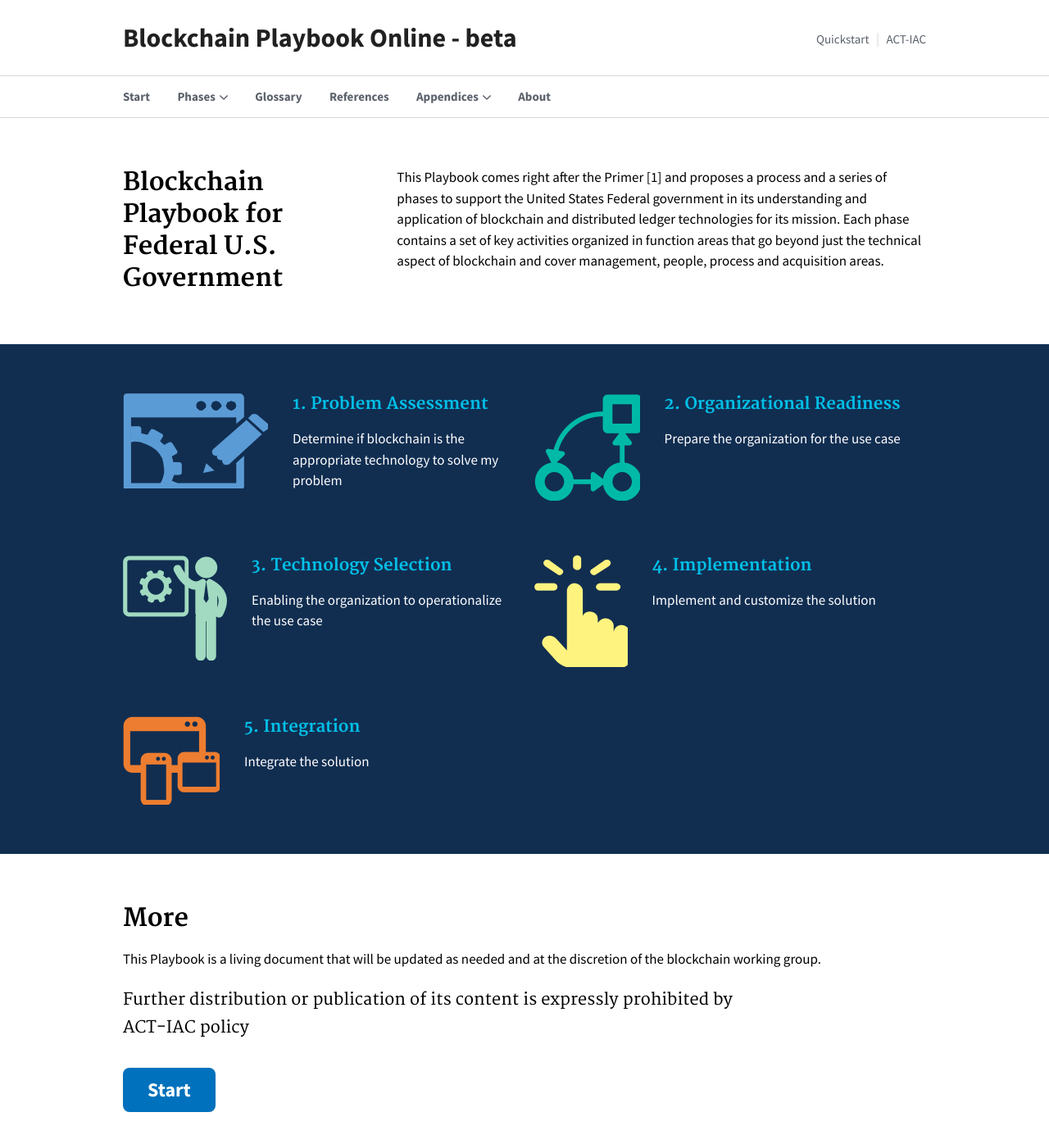
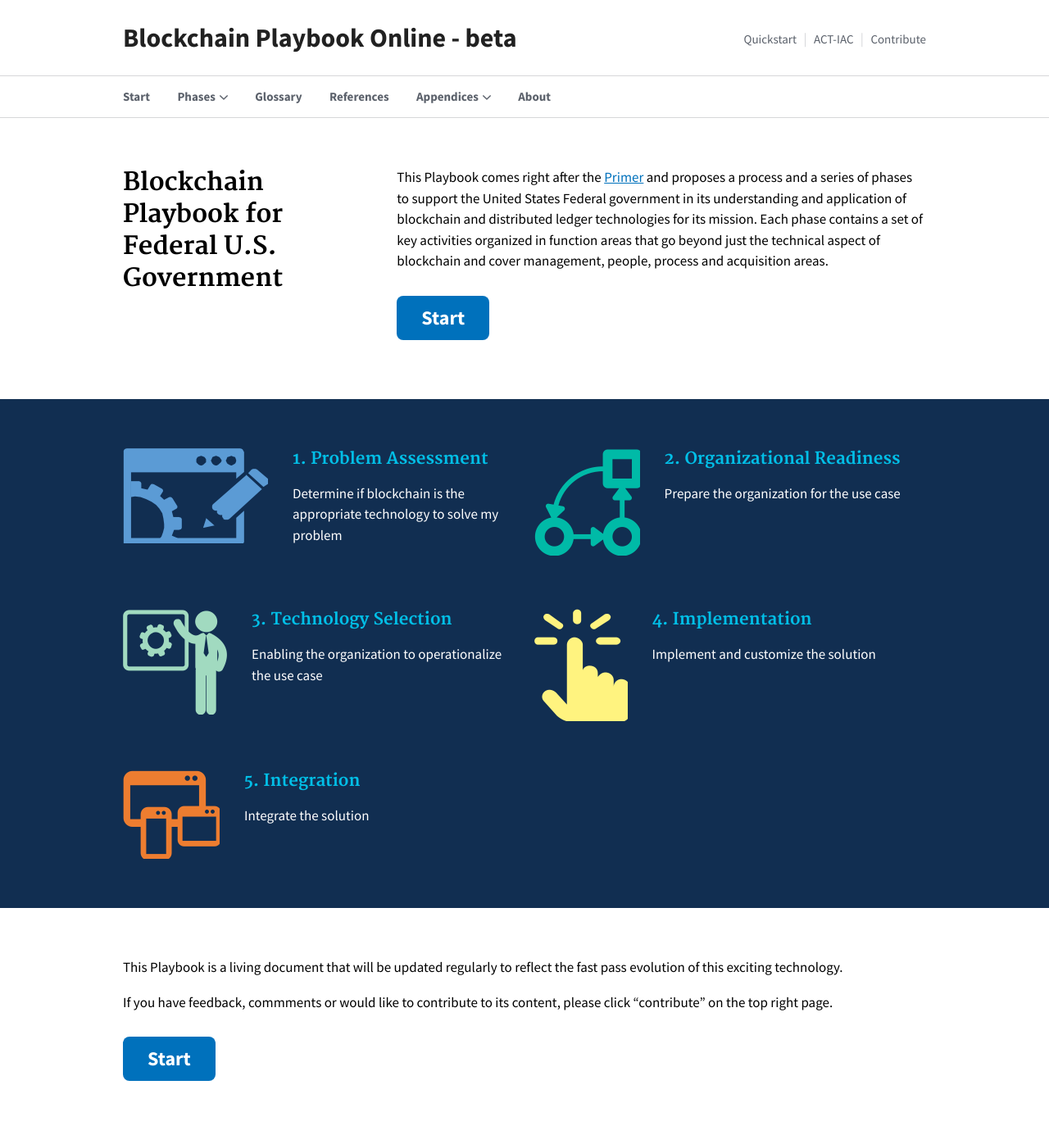
Before and after one commit to blockchain-working-group/blockchain-playbook, a Jekyll site: the page built from pages/home.md, in a window 1280 px wide and 1400 px high. Shown: the top 1396 px of the window at 82% size. Built offline with Jekyll 4.4.1, drawn with Linux system fonts in a browser that asks for light colours.

Commit message:
updated home page and layout

```diff
--- a/_data/footer.yml
+++ b/_data/footer.yml
@@ -15,7 +15,7 @@ top:
 # Customize with 'text' property.
 # Uncomment the following line to show.
 # edit_page:
-#   text: Edit this page
+#  text: Edit this page
 
 # Configuration for "Last updated" date and time.
 # Uncomment the following line to show.
@@ -31,7 +31,7 @@ heading: ACT IAC
 # Configuration for agency logo(s) (shown side by side).
 # If the logo is external add external: true
 logos:
-  - src: /assets/img/playbook/actiac.png
+  - src: /assets/img/playbook/actiac-logo.png
     alt: ACT IAC
     external: false
 
--- a/_includes/components/graphic-list.html
+++ b/_includes/components/graphic-list.html
@@ -4,11 +4,14 @@
   {% for graphic in graphics %}
     {% cycle '<div class="usa-grid usa-graphic_list-row">', '' %}
     <div class="usa-width-one-half usa-media_block">
-      <img class="usa-media_block-img"  src="{{ graphic.image.src | relative_url }}" alt="{{ graphic.image.alt }}">
+      {% if graphic.url %}<a href="{{ graphic.url | relative_url }}" style="text-decoration-line: none">{% endif %}
+        <img class="usa-media_block-img"  src="{{ graphic.image.src | relative_url }}" alt="{{ graphic.image.alt }}">
+
       <div class="usa-media_block-body">
         {% if graphic.title %}<h3>{{ graphic.title }}</h3>{% endif %}
         {{ graphic.description | markdownify }}
       </div>
+      {% if graphic.url %}</a>{% endif %}
     </div>
     {% cycle '', '</div>' %}
   {% endfor %}
--- a/pages/home.md
+++ b/pages/home.md
@@ -19,41 +19,47 @@ layout: home
 
 tagline: Blockchain Playbook for Federal U.S. Government
 intro: |
-  This Playbook comes right after the Primer [1] and proposes a process and a series of phases to support the United States Federal government in its understanding and application of blockchain and distributed ledger technologies for its mission. Each phase contains a set of key activities organized in function areas that go beyond just the technical aspect of blockchain and cover management, people, process and acquisition areas.
+  This Playbook comes right after the [Primer](https://www.actiac.org/act-iac-white-paper-enabling-blockchain-innovation-us-federal-government) and proposes a process and a series of phases to support the United States Federal government in its understanding and application of blockchain and distributed ledger technologies for its mission. Each phase contains a set of key activities organized in function areas that go beyond just the technical aspect of blockchain and cover management, people, process and acquisition areas.
+
+  [Start](/blockchain-playbook/intro/){: .usa-button .usa-button-big }
 
 graphics:
   - image:
       src: /assets/img/playbook/icon-phase0.png
       alt: ''
+    url: /phases/1/
     title: 1. Problem Assessment
     description: Determine if blockchain is the appropriate technology to solve my problem
   - image:
       src: /assets/img/playbook/icon-phase1.png
       alt: ''
+    url: /phases/2/
     title: 2. Organizational Readiness
     description: Prepare the organization for the use case
   - image:
       src: /assets/img/playbook/icon-phase2.png
       alt: ''
+    url: /phases/3/
     title: 3. Technology Selection
     description: Enabling the organization to operationalize the use case
   - image:
       src: /assets/img/playbook/icon-phase3.png
       alt: ''
+    url: /phases/4/
     title: 4. Implementation
     description: Implement and customize the solution
   - image:
       src: /assets/img/playbook/icon-phase4.png
       alt: ''
+    url: /phases/5/
     title: 5. Integration
     description: Integrate the solution
 ---
 
-## More
+This Playbook is a living document that will be updated regularly to reflect the fast pass evolution of this exciting technology.
 
-This Playbook is a living document that will be updated as needed and at the discretion of the blockchain working group.
+If you have feedback, commments or would like to contribute to its content, please click "contribute" on the top right page.
 
-Further distribution or publication of its content is expressly prohibited by ACT-IAC policy
-{: .usa-font-lead }
+
 
 [Start](/blockchain-playbook/intro/){: .usa-button .usa-button-big }
```
Also changed, not shown: _data/navigation.yml (+9 -8 lines), pages/intro.md (+1 -1 lines), assets/img/playbook/actiac-logo.png (added), 3 other files.
